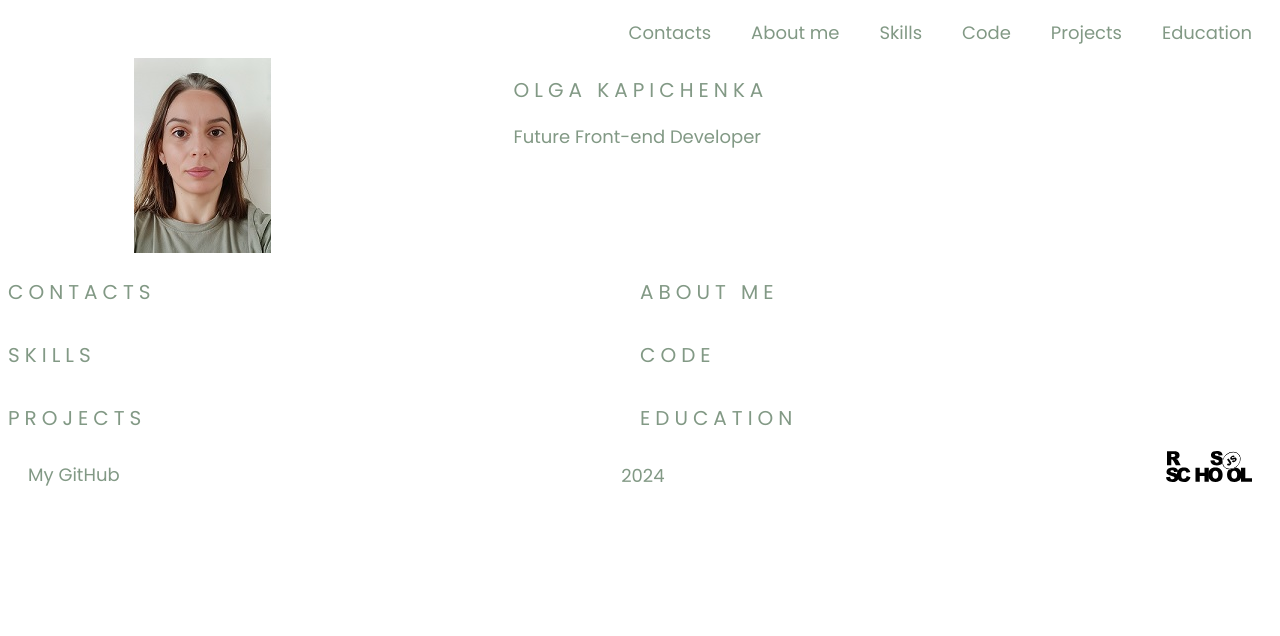
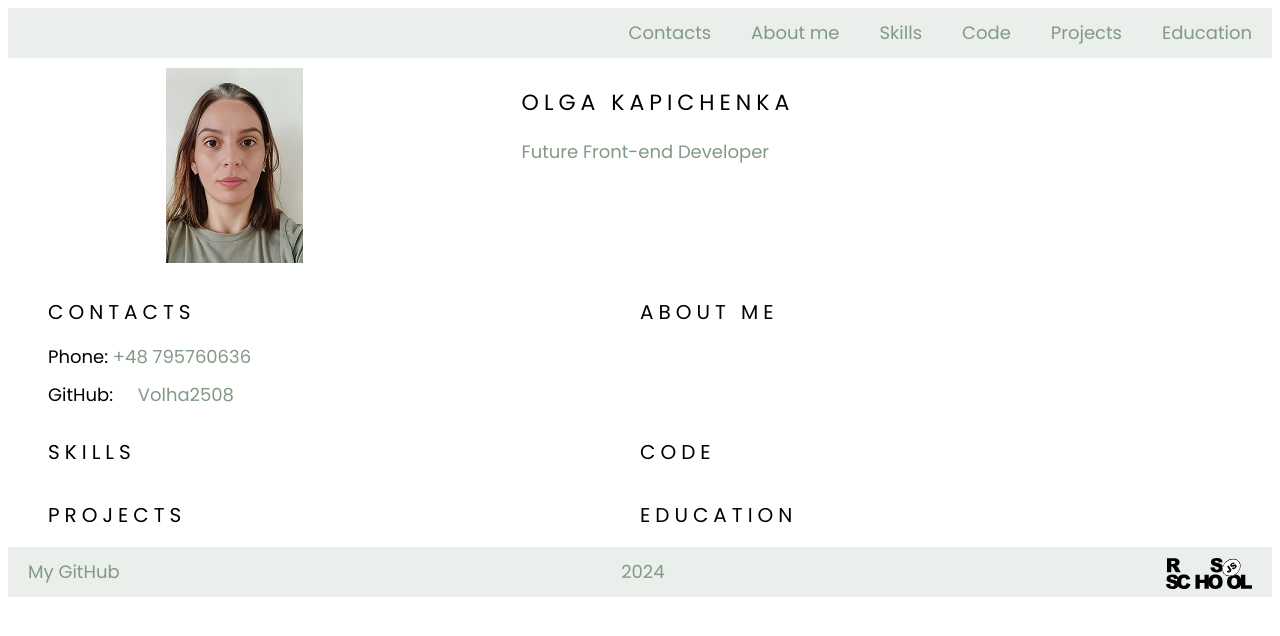
Before and after one commit to Volha2508/rsschool-cv, a plain HTML site: page index.html in a window 1280 px wide. Drawn offline with Linux system fonts and the light colour scheme.

Commit message:
feat: Contacts done

```diff
--- a/index.html
+++ b/index.html
@@ -29,10 +29,12 @@
                     <img src="./assets/img/animeIam.jpg" alt="avatar"  >
                 </section>
                 <section class="section" id="contacts">
+                    <div class="h1-section0">
                         <h1 class="section-title">
                             Olga Kapichenka
                         </h1>
                         <p class="section-text">Future Front-end Developer</p>
+                    </div>
                 </section>
             </div>
             <div class = "main-container">
@@ -40,6 +42,15 @@
                     <h2 class="section-title">
                         Contacts
                     </h2>
+                    <nav class="nav">
+                        <ul class="main-nav-list">
+                          <li class="nav-item">Phone: <div class="section-text">+48 795760636</div></li>
+                          <li class="nav-item">GitHub:
+                            <a href="https://github.com/Volha2508" class="nav-link">Volha2508</a>
+                          </li>
+                        </ul>
+                    </nav>
+
                 </section>
                 <section class="section" id="about me">
                     <h2 class="section-title">About me</h2>
@@ -72,10 +83,12 @@
             <nav class="nav">
                 <ul class="footer-list">
                     <li class="nav-item"><a href="https://github.com/Volha2508" class="nav-link">My GitHub</a></li>
-                  <li class="nav-item"> 2024 </li>
+                    <li class="nav-item">
+                        <div class="section-text">2024</div>
+                    </li>
                     <li class="nav-item">
                         <a href="https://rs.school/courses/javascript-preschool-ru" class="nav-link">
-                            <img src="./assets/img/rs-school-logo.svg" width="86" height="32" alt="rs-school" >
+                            <img src="./assets/img/rs-school-logo.svg" width="86" height="32" alt="rs-school" align="center">
                         </a>
                     </li>
                 </ul>
--- a/style.css
+++ b/style.css
@@ -6,15 +6,38 @@
     font-family: "Poppins", sans-serif;
     font-size: 18px;
     font-weight: 400;
-    line-height: 1.5;
-    color: #829985;
+    color: #000000;
   }
-  .section-title {
+  h1.section-title {
+    font-size: 22px;
+    font-weight: 400;
+    text-transform: uppercase;
+    letter-spacing: 5px;
+    color: #000000;
+  }
+  h2.section-title {
     font-size: 20px;
     font-weight: 400;
     text-transform: uppercase;
     letter-spacing: 5px;
+    color: #000000;
+  }
+ .nav-link {
+    font-family: "Poppins", sans-serif;
+    font-size: 18px;
+    font-weight: 400;
+    line-height: 1.5;
     color: #829985;
+ }
+ .section-text {
+    font-family: "Poppins", sans-serif;
+    font-size: 18px;
+    font-weight: 400;
+    display: inline;
+    color: #829985;
+ }
+  .footer, .header {
+    background-color: #eaefeb;
   }
   * {
     box-sizing: border-box;
@@ -35,6 +58,14 @@
     display: flex;
     justify-content: flex-end;
     align-items: center;
+    list-style: none;
+    margin: 0;
+    padding: 0;
+  }
+  .main-nav-list {
+    display: flex;
+    flex-direction: column;
+
     list-style: none;
     margin: 0;
     padding: 0;
@@ -65,6 +96,9 @@
     display: flex;
     flex-wrap: wrap;
     justify-content: center;
+    padding-right: 40px;
+    padding-left: 40px;
+    padding-top: 10px;
   }
   .section {
     width: 50%;
@@ -72,6 +106,7 @@
   .section0 {
     width: 30%;
   }
+
   @media (max-width: 768px) {
     .section {
       width: 100%;
```
Lines whose indentation alone changed are shown as unchanged.
